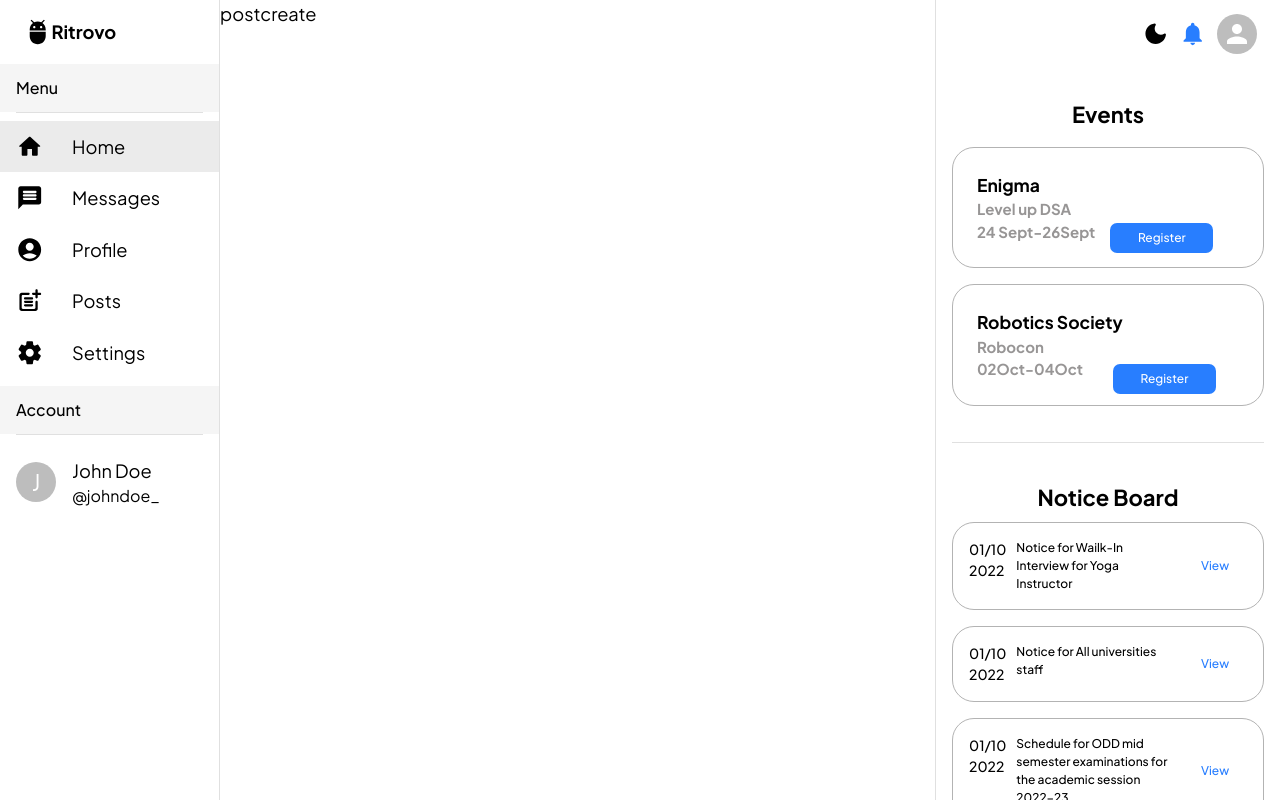
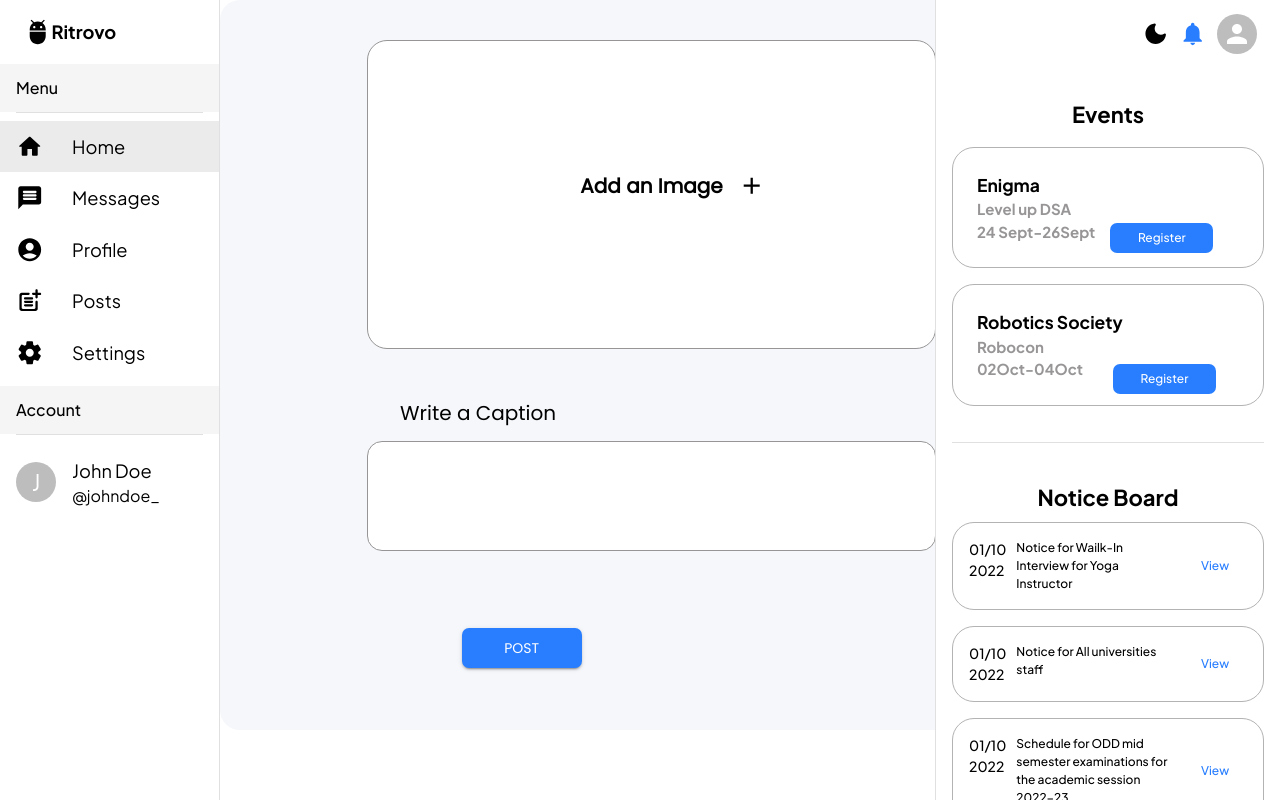
Before and after one commit to EnigmaVSSUT/ritrovo-frontend, a Next.js app: page /postcreate in a window 1280 px wide. Built offline with nearby package versions, Linux system fonts and the light colour scheme.

Commit message:
post cretion page added

```diff
--- /dev/null
+++ b/pages/postcreate.jsx
@@ -0,0 +1,92 @@
+import React from "react";
+import { useRouter } from 'next/router'
+import DefaultLayout from '../components/layout/DefaultLayout';
+import { Box , Grid,Button,Typography,TextField} from "@mui/material";
+import Link from 'next/link'
+import "@fontsource/poppins";
+import AddIcon from '@mui/icons-material/Add';
+
+
+const PostCreate = () => {
+	const router = useRouter();
+const app = router.query.page;
+	return (
+<div>
+
+		<Grid height='730px'  sx={{
+			backgroundColor: 'gray.main',
+			width:"73%",
+			borderRadius:5,
+			padding:0,
+			margin:0
+		}}>
+            <Box sx={{
+                position: 'relative',
+				width: '569px',
+				height: '309px',
+				border: '1px solid',
+				borderColor:"gray.post",
+				borderRadius: '20px',
+				left:'19%',
+				textAlign:'center',
+                top: '40px',
+                backgroundColor:'background.default',
+
+            }}>
+				<Typography variant="title">
+				Add an Image
+
+						<Box sx={{
+							position:'relative',
+							marginLeft:25,
+							bottom:29,
+
+						}}><Link href="/"><a><AddIcon sx={{color:"primary.main",fontWeight:800}}/></a></Link>
+			</Box></Typography>
+            </Box>
+			<Typography variant="title1">Write a Caption </Typography><br/>
+			<TextField  variant="standard" size="large" InputProps={{
+    disableUnderline: true,
+  }} sx={{
+				position: 'relative',
+					width:569,
+					borderRadius: '15px',
+					left:'19%',
+				textAlign:'center',
+                top: '105px',
+				border: '1px solid',
+				borderColor:"gray.post",
+                backgroundColor:'background.default',
+				paddingLeft:2,
+				fontFamily:"poppins",
+				paddingRight:2,
+				"& .MuiInputBase-root": {
+					height: 108
+				}
+				}}/>
+           <Button variant="contained" sx={{
+					position:'relative',
+					textDecoration: "none",
+					color: "background.default",
+					backgroundColor:'blue.primary',
+					borderRadius:'7px',
+					fontWeight:'500',
+					fontSize:'14px',
+					padding:1,
+					right:'42.3%',
+					top:"40%",
+					width:120,
+					height:40,
+					fontFamily:"poppins",
+					"&:hover": {
+					  color: "gray.secondary",
+				  }
+		   }}>Post</Button>
+		</Grid>
+		</div>
+
+	);
+}
+PostCreate.getLayout = (app) => <DefaultLayout>{app}</DefaultLayout>;
+
+export default PostCreate;
--- a/theme/options/typography.js
+++ b/theme/options/typography.js
@@ -61,7 +61,7 @@ const typography = {
 			top:'90px',
 			lineHeight:'20px',
 			fontFamily:"poppins",
-			left:'460px'
+			left:'180px'
 			},
 			title3: {
 				flexGrow: "1",
```
